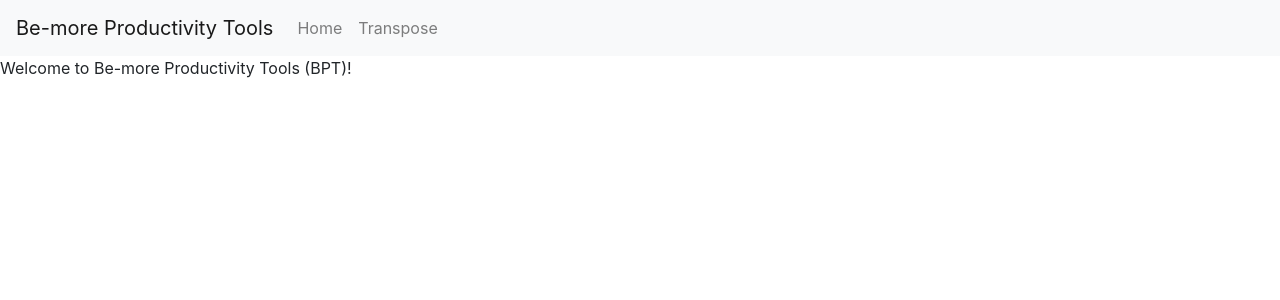
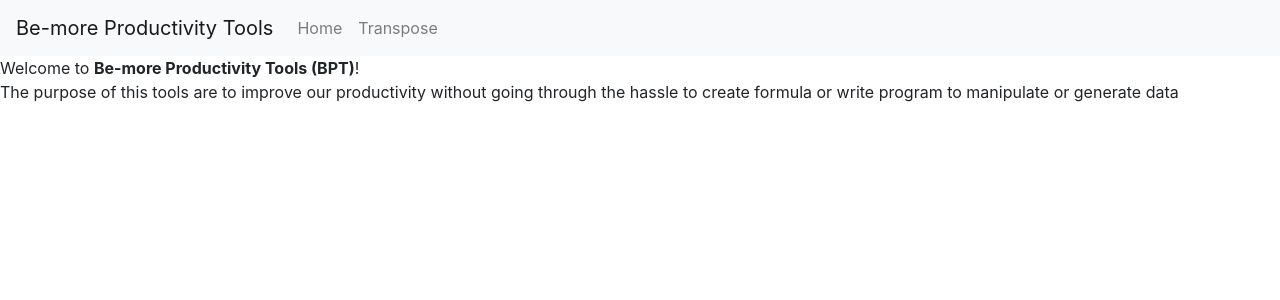
Before and after one commit to bendanye/desktop-productivity-tools, a React (Create React App) app: page / in a window 1280 px wide. Shown: the top 300 px of the page. Built offline with nearby package versions, Linux system fonts and the light colour scheme.

Commit message:
change wording

```diff
--- a/src/components/home/HomePage.js
+++ b/src/components/home/HomePage.js
@@ -5,7 +5,9 @@ function HomePage() {
     <div className="App">
       <header className="App-header">
         <p>
-          Welcome to Be-more Productivity Tools (BPT)!
+          Welcome to <b>Be-more Productivity Tools (BPT)</b>!
+          <br/>
+          The purpose of this tools are to improve our productivity without going through the hassle to create formula or write program to manipulate or generate data
         </p>
       </header>
     </div>
--- a/src/components/transpose/TransposePage.js
+++ b/src/components/transpose/TransposePage.js
@@ -50,7 +50,7 @@ export default class TransposePage extends Component {
         <h1>Transpose</h1>
         <header className="App-header">
           <p>
-            Welcome to Transpose (sorry lack of better words) Utility!
+            This tool is to convert both set of data from each row into combined a single row
           </p>
         </header>
 
```
